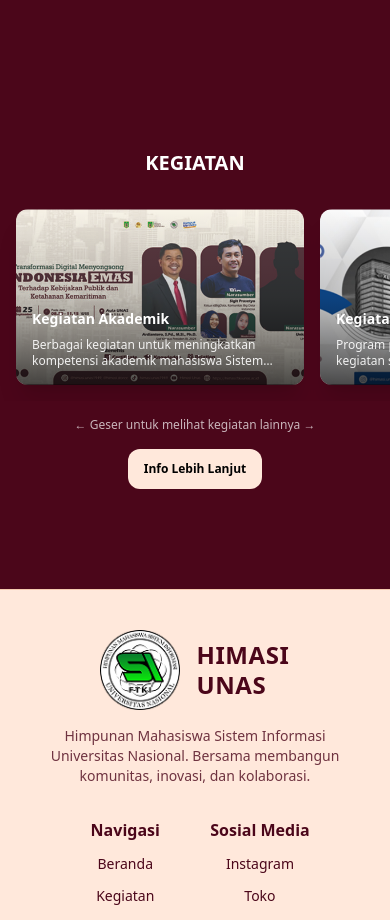
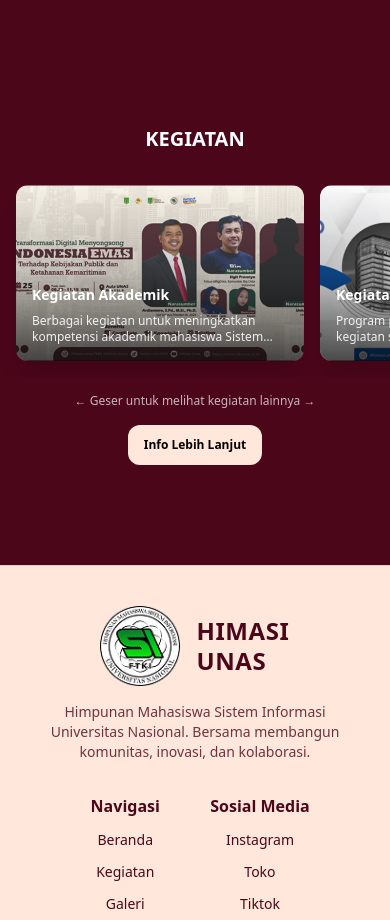
Before and after one commit to CatwisBot/himasi-unas, a Next.js app: page / in a window 390 px wide. Shown: the part 2540-3460 px from the top of the page. Built offline with nearby package versions, Linux system fonts and the light colour scheme.

Commit message:
fix: update Activity component for better responsiveness and layout

```diff
--- a/components/shared/Home/Activity.tsx
+++ b/components/shared/Home/Activity.tsx
@@ -5,7 +5,7 @@ import { BANNER_DATA } from "@/constants/Home/Banner";
 export default function Activity() {
     return(
         <main className="bg-[#4B061A] py-15 md:py-20">
-            <div className="w-full max-w-6xl mx-auto px-4 flex justify-center items-center text-center pt-6 md:pt-9 lg:pt-12">
+            <div className="w-full max-w-6xl mx-auto px-4 flex justify-center items-center text-center">
                 <h2 className="font-bold text-xl md:text-2xl lg:text-4xl xl:text-6xl uppercase text-white">Kegiatan</h2>
             </div>
 
```
